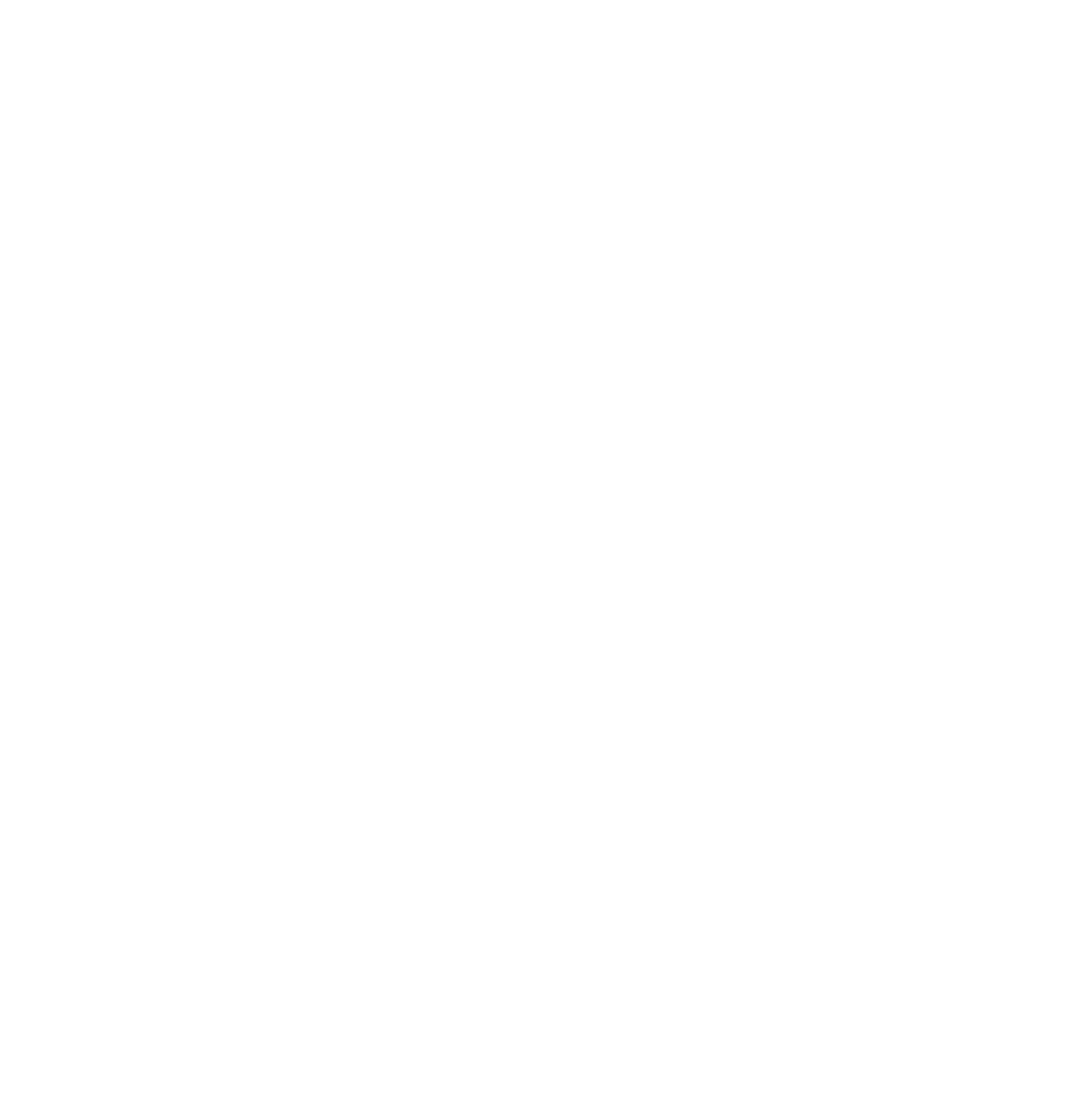
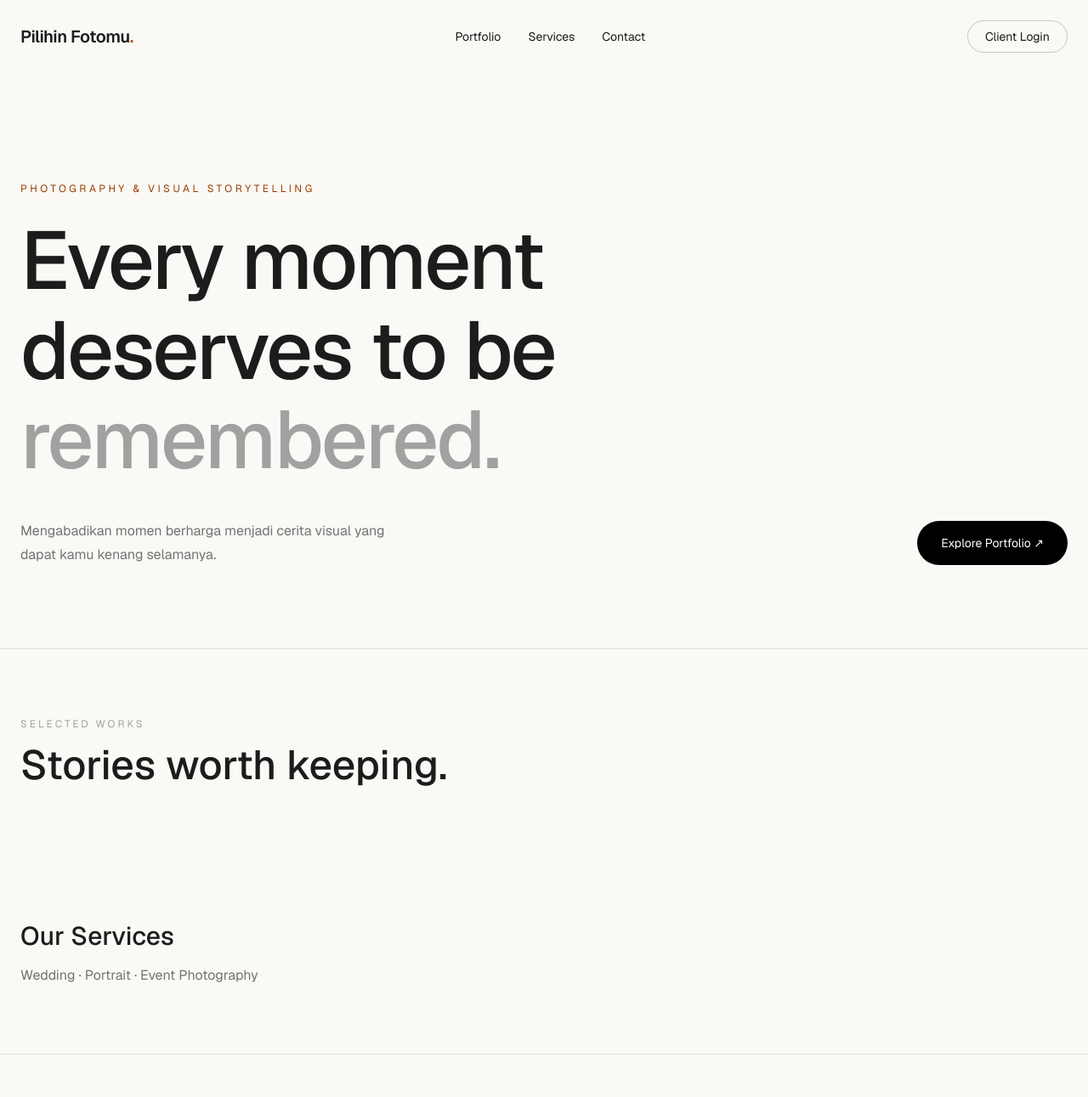
Before and after one commit to abazic/Pilihin-App, a Next.js app: page / in a window 1280 px wide. Before the commit this address had no page. Shown: the top 1291 px of the page at 85% size. Before the commit the page ends 800 px from the top, so only its background shows below. Built offline with nearby package versions, Linux system fonts and the light colour scheme; a web font is replaced by a local one.

Commit message:
Implement HomePage layout with navigation and sections
Replaced redirect to /admin with a new home page layout featuring navigation, sections for portfolio, services, and contact information.

```diff
--- a/app/page.tsx
+++ b/app/page.tsx
@@ -1,7 +1,91 @@
-import { redirect } from 'next/navigation';
 
-export default function RootPage() {
-  // Langsung arahkan pengunjung dari / ke /admin
-  // Middleware nanti akan mengecek apakah mereka sudah login atau belum
-  redirect('/admin');
+export default function HomePage() {
+  return (
+    <main className="min-h-screen bg-[#faf9f6] text-[#1c1c1c]">
+      <nav className="mx-auto flex max-w-7xl items-center justify-between px-6 py-6">
+        <a href="/" className="text-xl font-semibold tracking-tight">
+          Pilihin Fotomu<span className="text-amber-700">.</span>
+        </a>
+
+        <div className="hidden items-center gap-8 text-sm md:flex">
+          <a href="#portfolio">Portfolio</a>
+          <a href="#services">Services</a>
+          <a href="#contact">Contact</a>
+        </div>
+
+        <a
+          href="/login"
+          className="rounded-full border border-black/20 px-5 py-2 text-sm transition hover:bg-black hover:text-white"
+        >
+          Client Login
+        </a>
+      </nav>
+
+      <section className="mx-auto max-w-7xl px-6 pb-24 pt-20 md:pt-32">
+        <p className="mb-6 text-xs uppercase tracking-[0.3em] text-amber-800">
+          Photography & Visual Storytelling
+        </p>
+
+        <h1 className="max-w-4xl text-5xl font-medium leading-[1.1] tracking-tight md:text-8xl">
+          Every moment
+          <br />
+          deserves to be
+          <br />
+          <span className="text-neutral-400">remembered.</span>
+        </h1>
+
+        <div className="mt-10 flex flex-col gap-6 md:flex-row md:items-center md:justify-between">
+          <p className="max-w-md text-base leading-7 text-neutral-500">
+            Mengabadikan momen berharga menjadi cerita visual
+            yang dapat kamu kenang selamanya.
+          </p>
+
+          <a
+            href="#portfolio"
+            className="w-fit rounded-full bg-black px-7 py-4 text-sm text-white transition hover:bg-neutral-700"
+          >
+            Explore Portfolio ↗
+          </a>
+        </div>
+      </section>
+
+      <section
+        id="portfolio"
+        className="border-t border-black/10 px-6 py-20"
+      >
+        <div className="mx-auto max-w-7xl">
+          <p className="text-xs uppercase tracking-[0.25em] text-neutral-400">
+            Selected Works
+          </p>
+
+          <h2 className="mt-4 text-3xl font-medium md:text-5xl">
+            Stories worth keeping.
+          </h2>
+        </div>
+      </section>
+
+      <section id="services" className="px-6 py-20">
+        <div className="mx-auto max-w-7xl">
+          <h2 className="text-3xl font-medium">Our Services</h2>
+          <p className="mt-4 text-neutral-500">
+            Wedding · Portrait · Event Photography
+          </p>
+        </div>
+      </section>
+
+      <footer
+        id="contact"
+        className="border-t border-black/10 px-6 py-12"
+      >
+        <div className="mx-auto flex max-w-7xl flex-col justify-between gap-4 md:flex-row">
+          <p className="text-sm text-neutral-500">
+            © {new Date().getFullYear()} Pilihin Fotomu
+          </p>
+          <p className="text-sm text-neutral-500">
+            Capturing moments, preserving memories.
+          </p>
+        </div>
+      </footer>
+    </main>
+  );
 }
```
